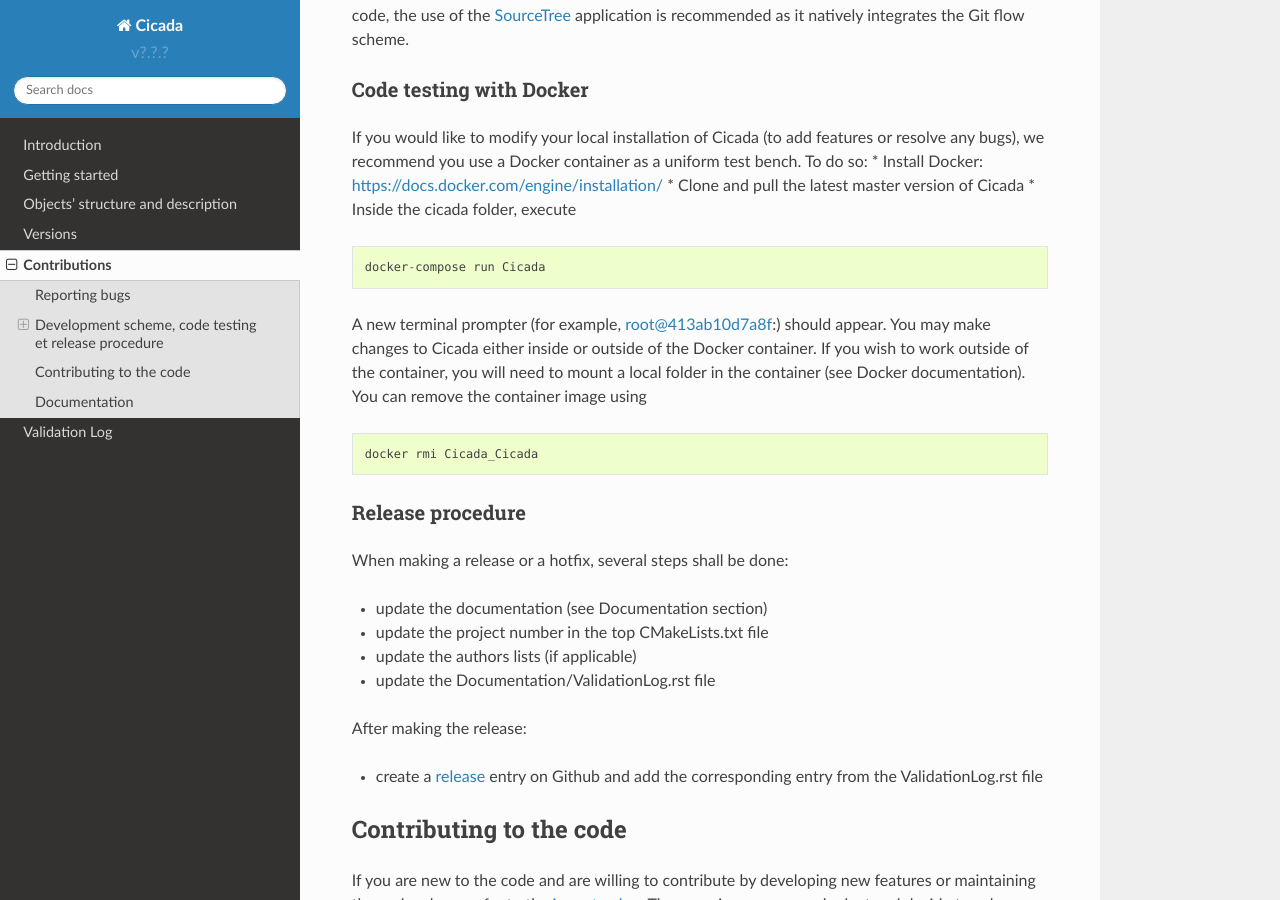
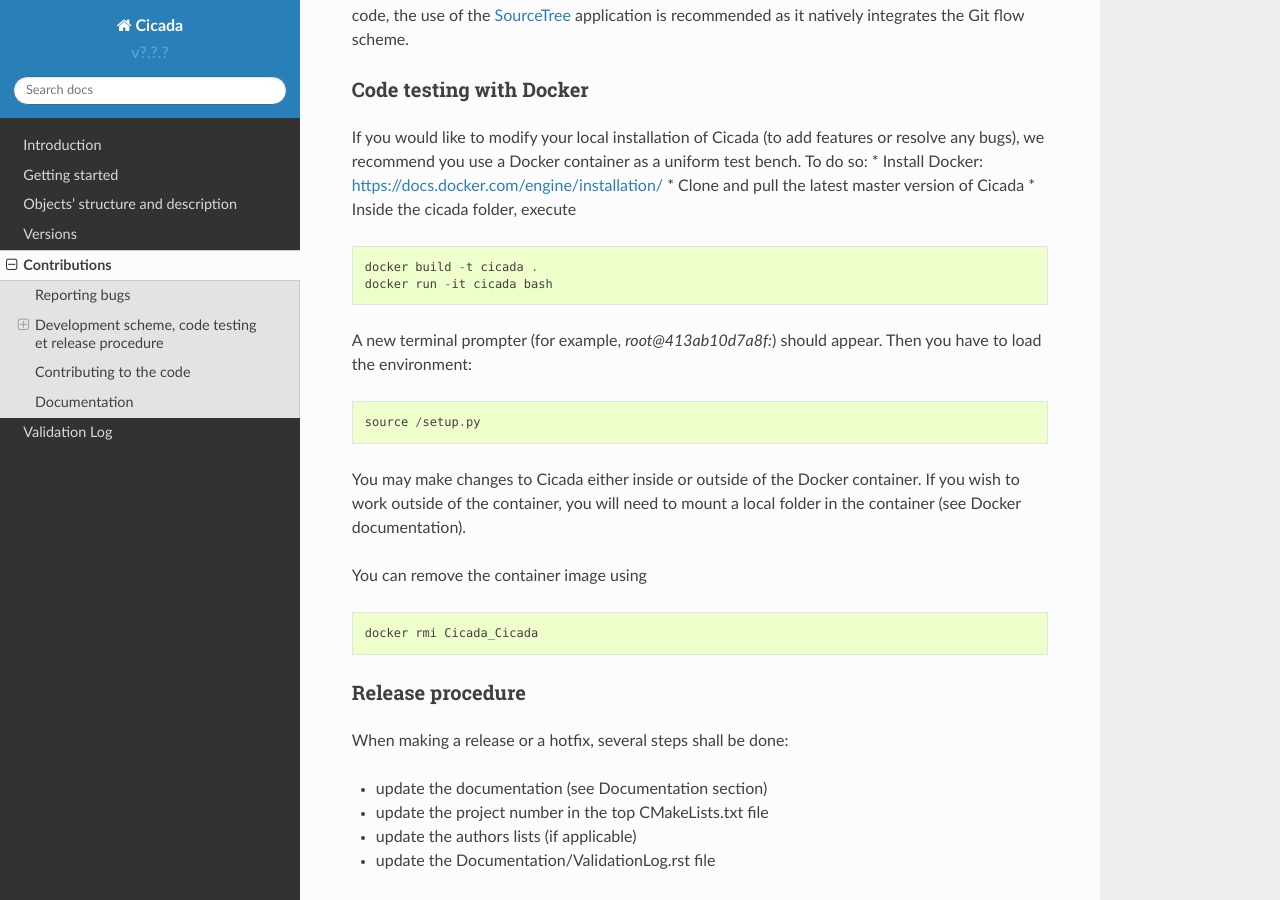
Before and after one commit to project8/cicada, a Sphinx documentation site: the page built from Documentation/Contributions.rst, in a window 1280 px wide and 900 px high, scrolled down 462 px. Built offline with Sphinx 7.4.7 and the Read the Docs theme 2.0.0, drawn with Linux system fonts in a browser that asks for light colours.

Commit message:
Some more documentation

```diff
--- a/Documentation/Contributions.rst
+++ b/Documentation/Contributions.rst
@@ -1,6 +1,5 @@
 Contributions
 =============
-
 
 Reporting bugs
 ~~~~~~~~~~~~~~
@@ -25,12 +24,19 @@ If you would like to modify your local installation of Cicada (to add features o
 * Clone and pull the latest master version of Cicada
 * Inside the cicada folder, execute
 ::
-  docker-compose run Cicada
-A new terminal prompter (for example, root@413ab10d7a8f:) should appear. You may make changes to Cicada either inside or outside of the Docker container.
+    docker build -t cicada .
+    docker run -it cicada bash
+A new terminal prompter (for example, `root@413ab10d7a8f:`) should appear.
+Then you have to load the environment:
+::
+    source /setup.py
+
+You may make changes to Cicada either inside or outside of the Docker container.
 If you wish to work outside of the container, you will need to mount a local folder in the container (see Docker documentation).
+
 You can remove the container image using
 ::
-  docker rmi Cicada_Cicada
+    docker rmi Cicada_Cicada
 
 Release procedure
 -----------------
--- a/Documentation/GettingStarted.rst
+++ b/Documentation/GettingStarted.rst
@@ -29,7 +29,6 @@ After you've finished, if you've changed anything press [c] again to configure.
 Or if you want to take advantage of parallel building to get things done faster:
 ::
   make -j install
-
 If the compiler runs into errors during the build, first check that you've updated the submodules and that you have all of the required dependencies installed (many are called "optional" on this page, but if you want to build without them you must also specify this in the cmake window). If you made a change to the dependencies or submodules, you may have to wipe the build directory and start again from step 1; simply writing `make install` again will not always work.
 
 4. Add the build directory to your `PYTHONPATH`:
```
